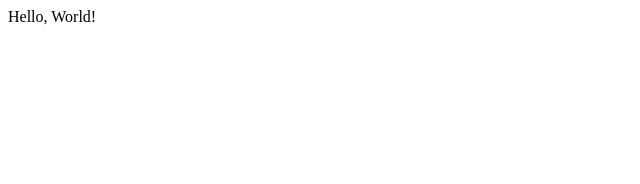
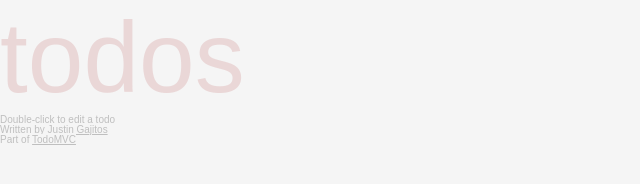
Before and after one commit to thirte3n/todo-mvc, a website: page public/index.html in a window 1280 px wide. Shown: the whole page, without its empty margins (0-640 px from the left). Drawn offline with Linux system fonts and the light colour scheme.

Commit message:
Update html and css

```diff
--- a/index.js
+++ b/index.js
@@ -2,7 +2,7 @@ const express = require('express');
 const path = require('path');
 const app = express();
 
-const PORT = process.env.PORT || 5000
+const PORT = process.env.PORT || 5000;
 
 app.use(express.urlencoded({ extended: true }));
 app.use(express.json());
--- a/package.json
+++ b/package.json
@@ -5,7 +5,8 @@
   "main": "index.js",
   "scripts": {
     "start": "node index",
-    "dev": "nodemon index"
+    "dev": "nodemon index",
+    "deploy": "git push heroku master"
   },
   "repository": {
     "type": "git",
--- a/public/css/style.css
+++ b/public/css/style.css
@@ -0,0 +1,22 @@
+body, * {
+  margin: 0px;
+  padding: 0px;
+  background-color: rgb(245, 245, 245);
+  font-family: arial;
+}
+
+.container {
+  display: grid;
+}
+
+#header-text {
+  font-size: 6.25rem;
+  font-weight: 100;
+  color: rgba(175, 47, 47, 0.15);
+}
+
+footer * {
+  font-size: 0.625rem;
+  color: #bfbfbf;
+  line-height: 1;
+}
--- a/public/index.html
+++ b/public/index.html
@@ -12,10 +12,21 @@
   <title>Homepage</title>
 </head>
 
-<body>
-  <header></header>
-  <main>Hello, World!</main>
-  <footer></footer>
+<body class="container">
+  <header>
+    <h1 id="header-text">todos</h1>
+  </header>
+
+  <main>
+
+  </main>
+
+  <footer>
+    <div><p>Double-click to edit a todo</p></div>
+    <div><p>Written by <a href="https://github.com/thirte3n">Justin Gajitos</a></p></div>
+    <div><p>Part of <a href="http://todomvc.com/">TodoMVC</a></p></div>
+  </footer>
+
   <script type="text/javascript" src="js/main.js"></script>
 </body>
 </html>
```
Also changed, not shown: README.md.
